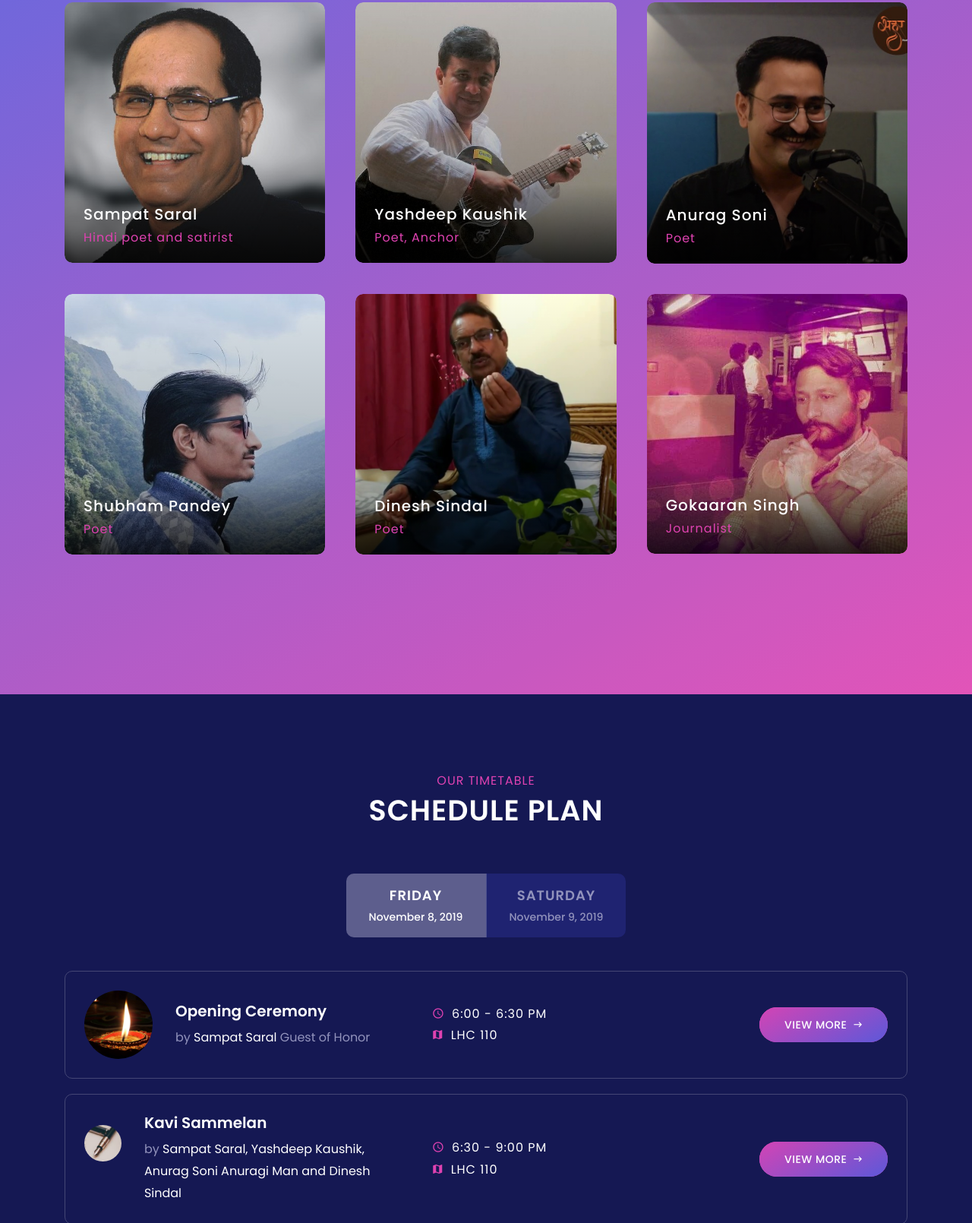
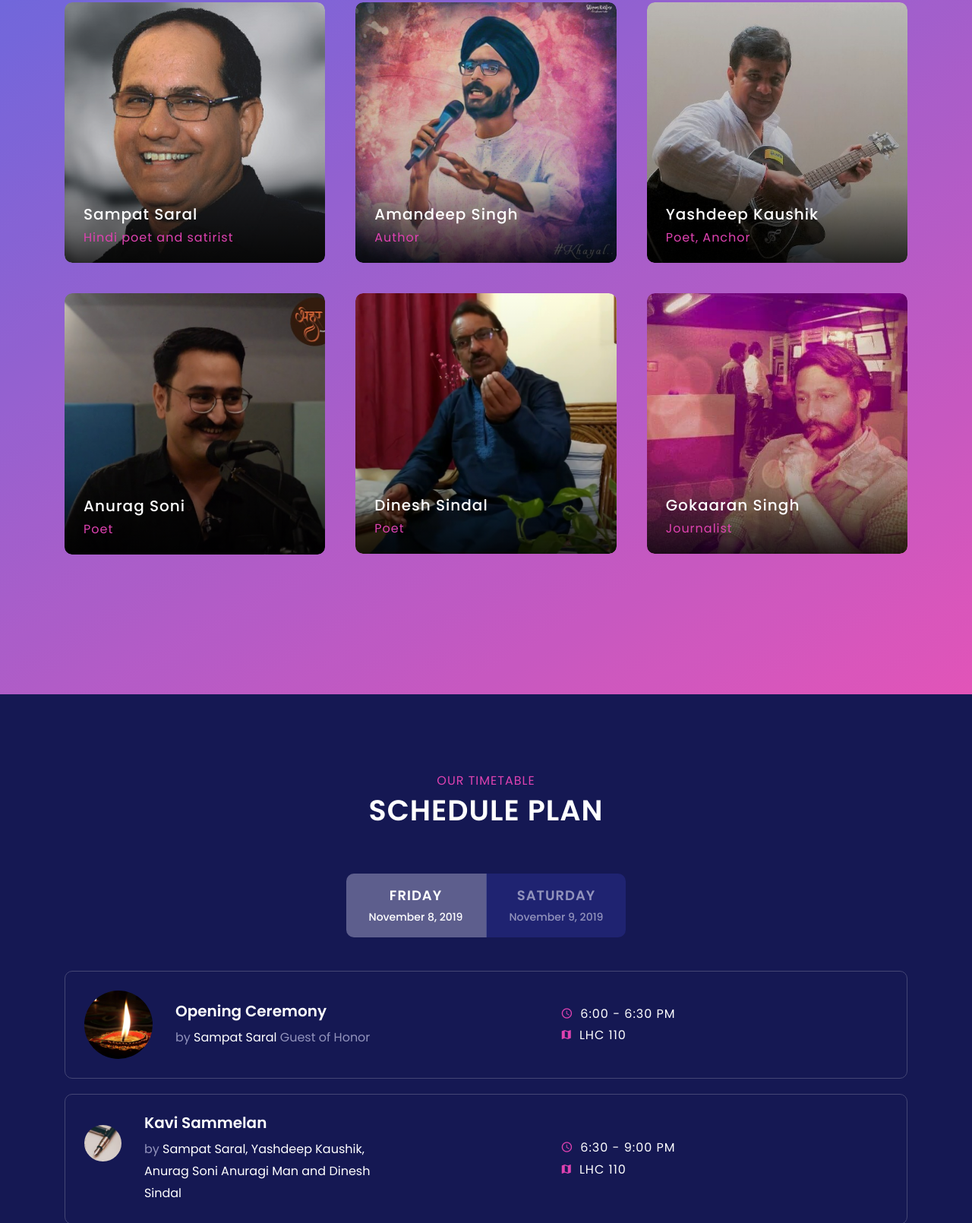
Before and after one commit to 0xhrsh/aaftaab, a plain HTML site: page index.html in a window 1280 px wide. Shown: the part 1924-3534 px from the top of the page at 76% size. Drawn offline with Linux system fonts and the light colour scheme.

Commit message:
changed info

```diff
--- a/index.html
+++ b/index.html
@@ -158,14 +158,12 @@
                     <div class="single-speaker-area bg-gradient-overlay-2 wow fadeInUp" data-wow-delay="300ms">
                         <!-- Thumb -->
                         <div class="speaker-single-thumb">
-                            <img src="img/bg-img/4.jpg" alt="">
+                            <img src="img/bg-img/19.jpg" alt="">
                         </div>
                         <!-- Social Info -->
                         <div class="social-info">
-                            <a href="#"><i class="zmdi zmdi-facebook"></i></a>
-                            <a href="#"><i class="zmdi zmdi-instagram"></i></a>
-                            <a href="#"><i class="zmdi zmdi-twitter"></i></a>
-                            <a href="#"><i class="zmdi zmdi-linkedin"></i></a>
+                            <a href="http://sampatsaral.blogspot.com"><i class="zmdi zmdi-book"></i></a>
+
                         </div>
                         <!-- Info -->
                         <div class="speaker-info">
@@ -174,6 +172,25 @@
                         </div>
                     </div>
                 </div>
+                <div class="col-12 col-md-6 col-lg-4">
+                    <div class="single-speaker-area bg-gradient-overlay-2 wow fadeInUp" data-wow-delay="300ms">
+                        <!-- Thumb -->
+                        <div class="speaker-single-thumb">
+                            <img src="img/bg-img/22.jpg" alt="">
+                        </div>
+                        <!-- Social Info -->
+                        <div class="social-info">
+                            <a href="https://www.facebook.com/amandeep.khayal.page/"><i class="zmdi zmdi-facebook"></i></a>
+                            <a href="amandeep.khayal@gmail.com"><i class="zmdi zmdi-email"></i></a>
+                        </div>
+                        <!-- Info -->
+                        <div class="speaker-info">
+                            <h5>Amandeep Singh</h5>
+                            <p>Author</p>
+                        </div>
+                    </div>
+                </div>
+
 
                 <!-- Single Speaker Area -->
                 <div class="col-12 col-md-6 col-lg-4">
@@ -184,10 +201,7 @@
                         </div>
                         <!-- Social Info -->
                         <div class="social-info">
-                            <a href="#"><i class="zmdi zmdi-facebook"></i></a>
-                            <a href="#"><i class="zmdi zmdi-instagram"></i></a>
-                            <a href="#"><i class="zmdi zmdi-twitter"></i></a>
-                            <a href="#"><i class="zmdi zmdi-linkedin"></i></a>
+                            <a href="https://www.facebook.com/eryashdeep.kaushik"><i class="zmdi zmdi-facebook"></i></a>
                         </div>
                         <!-- Info -->
                         <div class="speaker-info">
@@ -206,10 +220,8 @@
                         </div>
                         <!-- Social Info -->
                         <div class="social-info">
-                            <a href="#"><i class="zmdi zmdi-facebook"></i></a>
-                            <a href="#"><i class="zmdi zmdi-instagram"></i></a>
-                            <a href="#"><i class="zmdi zmdi-twitter"></i></a>
-                            <a href="#"><i class="zmdi zmdi-linkedin"></i></a>
+                            <a href="https://www.youtube.com/watch?v=hE4uyM21r2c"><i class="zmdi zmdi-youtube"></i></a>
+
                         </div>
                         <!-- Info -->
                         <div class="speaker-info">
@@ -220,40 +232,17 @@
                 </div>
 
                 <!-- Single Speaker Area -->
-                <div class="col-12 col-md-6 col-lg-4">
-                    <div class="single-speaker-area bg-gradient-overlay-2 wow fadeInUp" data-wow-delay="300ms">
-                        <!-- Thumb -->
-                        <div class="speaker-single-thumb">
-                            <img src="img/bg-img/7.jpg" alt="">
-                        </div>
-                        <!-- Social Info -->
-                        <div class="social-info">
-                            <a href="#"><i class="zmdi zmdi-facebook"></i></a>
-                            <a href="#"><i class="zmdi zmdi-instagram"></i></a>
-                            <a href="#"><i class="zmdi zmdi-twitter"></i></a>
-                            <a href="#"><i class="zmdi zmdi-linkedin"></i></a>
-                        </div>
-                        <!-- Info -->
-                        <div class="speaker-info">
-                            <h5>Shubham Pandey</h5>
-                            <p>Poet</p>
-                        </div>
-                    </div>
-                </div>
 
                 <!-- Single Speaker Area -->
                 <div class="col-12 col-md-6 col-lg-4">
                     <div class="single-speaker-area bg-gradient-overlay-2 wow fadeInUp" data-wow-delay="300ms">
                         <!-- Thumb -->
                         <div class="speaker-single-thumb">
-                            <img src="img/bg-img/8.jpg" alt="">
+                            <img src="img/bg-img/20.jpg" alt="">
                         </div>
                         <!-- Social Info -->
                         <div class="social-info">
-                            <a href="#"><i class="zmdi zmdi-facebook"></i></a>
-                            <a href="#"><i class="zmdi zmdi-instagram"></i></a>
-                            <a href="#"><i class="zmdi zmdi-twitter"></i></a>
-                            <a href="#"><i class="zmdi zmdi-linkedin"></i></a>
+                            <a href="https://www.facebook.com/dinesh.sindal.3"><i class="zmdi zmdi-facebook"></i></a>
                         </div>
                         <!-- Info -->
                         <div class="speaker-info">
@@ -272,10 +261,8 @@
                         </div>
                         <!-- Social Info -->
                         <div class="social-info">
-                            <a href="#"><i class="zmdi zmdi-facebook"></i></a>
-                            <a href="#"><i class="zmdi zmdi-instagram"></i></a>
-                            <a href="#"><i class="zmdi zmdi-twitter"></i></a>
-                            <a href="#"><i class="zmdi zmdi-linkedin"></i></a>
+
+                            <a href="https://www.linkedin.com/in/gokaran-singh-2a959212a/"><i class="zmdi zmdi-linkedin"></i></a>
                         </div>
                         <!-- Info -->
                         <div class="speaker-info">
@@ -350,7 +337,7 @@
                                                 <p><i class="zmdi zmdi-map"></i> LHC 110</p>
                                             </div>
                                             <!-- Schedule Btn -->
-                                            <a href="#" class="btn confer-btn">View More <i class="zmdi zmdi-long-arrow-right"></i></a>
+
                                         </div>
 
                                         <!-- Single Schedule Area -->
@@ -374,7 +361,7 @@
                                                 <p><i class="zmdi zmdi-map"></i> LHC 110</p>
                                             </div>
                                             <!-- Schedule Btn -->
-                                            <a href="#" class="btn confer-btn">View More <i class="zmdi zmdi-long-arrow-right"></i></a>
+
                                         </div>
 
                                         <!-- Single Schedule Area -->
@@ -397,7 +384,7 @@
                                                 <p><i class="zmdi zmdi-map"></i> Near Hostels</p>
                                             </div>
                                             <!-- Schedule Btn -->
-                                            <a href="#" class="btn confer-btn">View More <i class="zmdi zmdi-long-arrow-right"></i></a>
+
                                         </div>
                                     </div>
 
@@ -435,7 +422,7 @@
                                                 <p><i class="zmdi zmdi-map"></i> LHC 105</p>
                                             </div>
                                             <!-- Schedule Btn -->
-                                            <a href="#" class="btn confer-btn">View More <i class="zmdi zmdi-long-arrow-right"></i></a>
+
                                         </div>
 
                                         <!-- Single Schedule Area -->
@@ -457,7 +444,7 @@
                                                 <p><i class="zmdi zmdi-map"></i> LHC 106</p>
                                             </div>
                                             <!-- Schedule Btn -->
-                                            <a href="#" class="btn confer-btn">View More <i class="zmdi zmdi-long-arrow-right"></i></a>
+
                                         </div>
 
                                         <!-- Single Schedule Area -->
@@ -479,7 +466,7 @@
                                                 <p><i class="zmdi zmdi-map"></i>LHC 308</p>
                                             </div>
                                             <!-- Schedule Btn -->
-                                            <a href="#" class="btn confer-btn">View More <i class="zmdi zmdi-long-arrow-right"></i></a>
+
                                         </div>
 
 
@@ -500,7 +487,6 @@
                                                 <p><i class="zmdi zmdi-map"></i> LHC</p>
                                             </div>
 
-                                            <a href="#" class="btn confer-btn">View More <i class="zmdi zmdi-long-arrow-right"></i></a>
                                         </div>
                                         <div class="single-schedule-area d-flex flex-wrap justify-content-between align-items-center wow fadeInUp" data-wow-delay="300ms">
 
@@ -519,7 +505,6 @@
                                                 <p><i class="zmdi zmdi-map"></i> LHC</p>
                                             </div>
 
-                                            <a href="#" class="btn confer-btn">View More <i class="zmdi zmdi-long-arrow-right"></i></a>
                                         </div>
                                         <div class="single-schedule-area d-flex flex-wrap justify-content-between align-items-center wow fadeInUp" data-wow-delay="300ms">
 
@@ -538,7 +523,7 @@
                                                 <p><i class="zmdi zmdi-map"></i> LHC 110</p>
                                             </div>
 
-                                            <a href="#" class="btn confer-btn">View More <i class="zmdi zmdi-long-arrow-right"></i></a>
+
                                         </div>
                                         <div class="single-schedule-area d-flex flex-wrap justify-content-between align-items-center wow fadeInUp" data-wow-delay="300ms">
 
@@ -557,7 +542,6 @@
                                                 <p><i class="zmdi zmdi-map"></i> LHC</p>
                                             </div>
 
-                                            <a href="#" class="btn confer-btn">View More <i class="zmdi zmdi-long-arrow-right"></i></a>
                                         </div>
                                     </div>
 
```
Also changed, not shown: img/bg-img/19.jpg (renamed from img/bg-img/4.jpg), img/bg-img/20.jpg (renamed from img/bg-img/8.jpg), img/bg-img/21.jpg (added), img/bg-img/22.jpg (added), img/bg-img/7.jpg (deleted).
